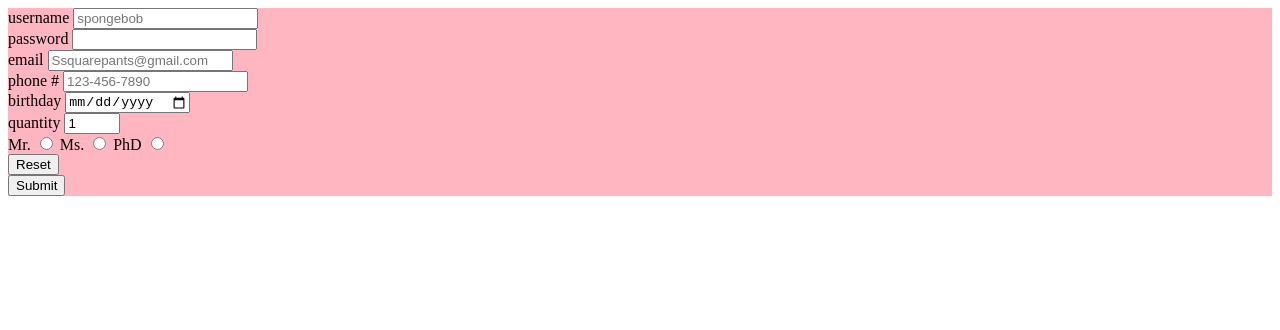
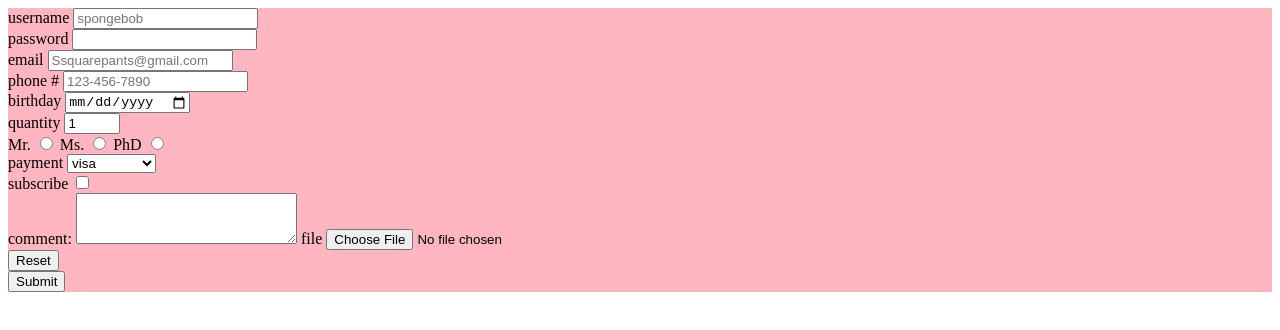
Before and after one commit to atamayo13/form-intro, a plain HTML site: page index.html in a window 1280 px wide. Drawn offline with Linux system fonts and the light colour scheme.

Commit message:
added more content

```diff
--- a/index.html
+++ b/index.html
@@ -35,11 +35,25 @@
         <label for="PhD">PhD</label>
         <input type="radio" id="PhD" value="PhD"> <br>
 
+        <label for="payment">payment</label>
+        <select id="payment">
+            <option value="visa">visa</option>
+            <option value="mastercard">mastercard</option>
+            <option value="giftcard">giftcard</option>
+        </select> <br>
+<!--drop down menu-->
+
+        <label for="subscribe">subscribe</label>
+        <input type="checkbox" id="subscribe"> <br>
+
+        <label for="comment">comment:</label>
+        <textarea id="comment" rows="3" cols="25"></textarea>
+
+        <label for="file">file</label>
+        <input type="file" id="file"> <br>
 
         <input type="reset"><br>
         <input type="submit">
-        <!--this will be for email-->
-
 
     </form>
 </body>
```
